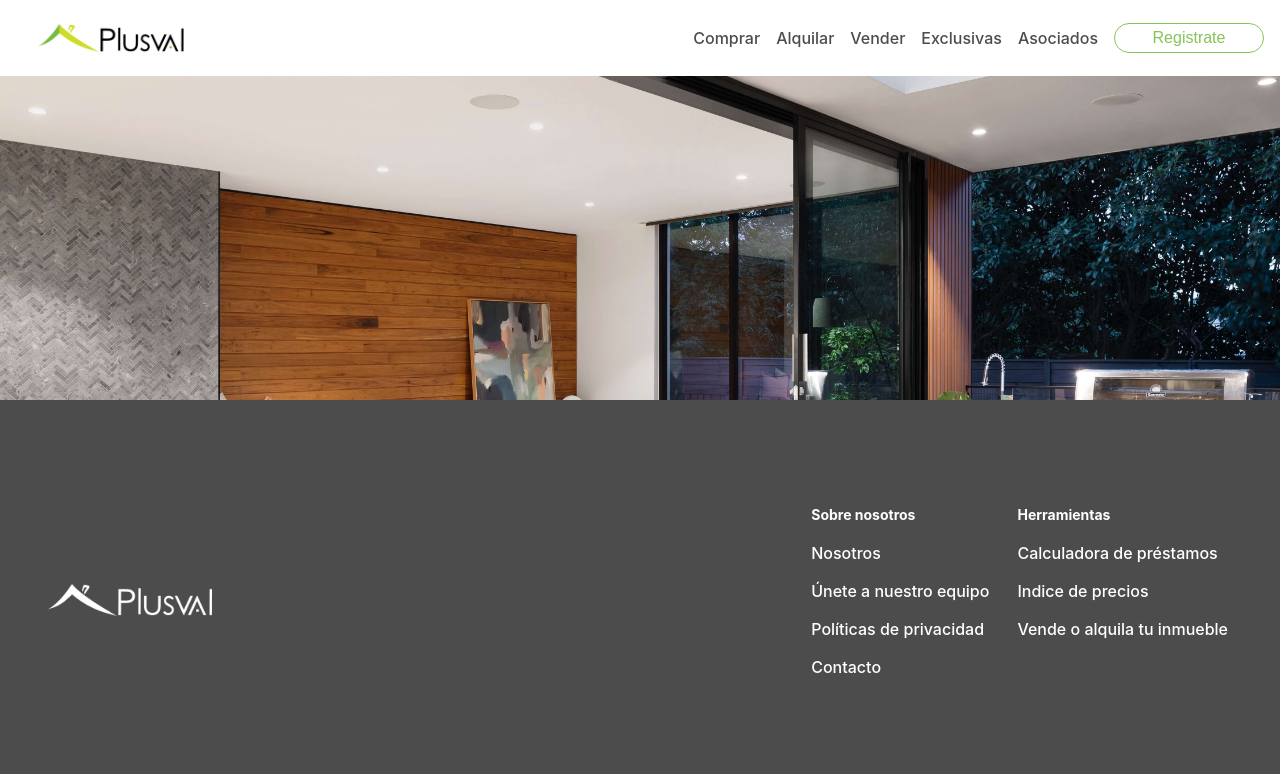
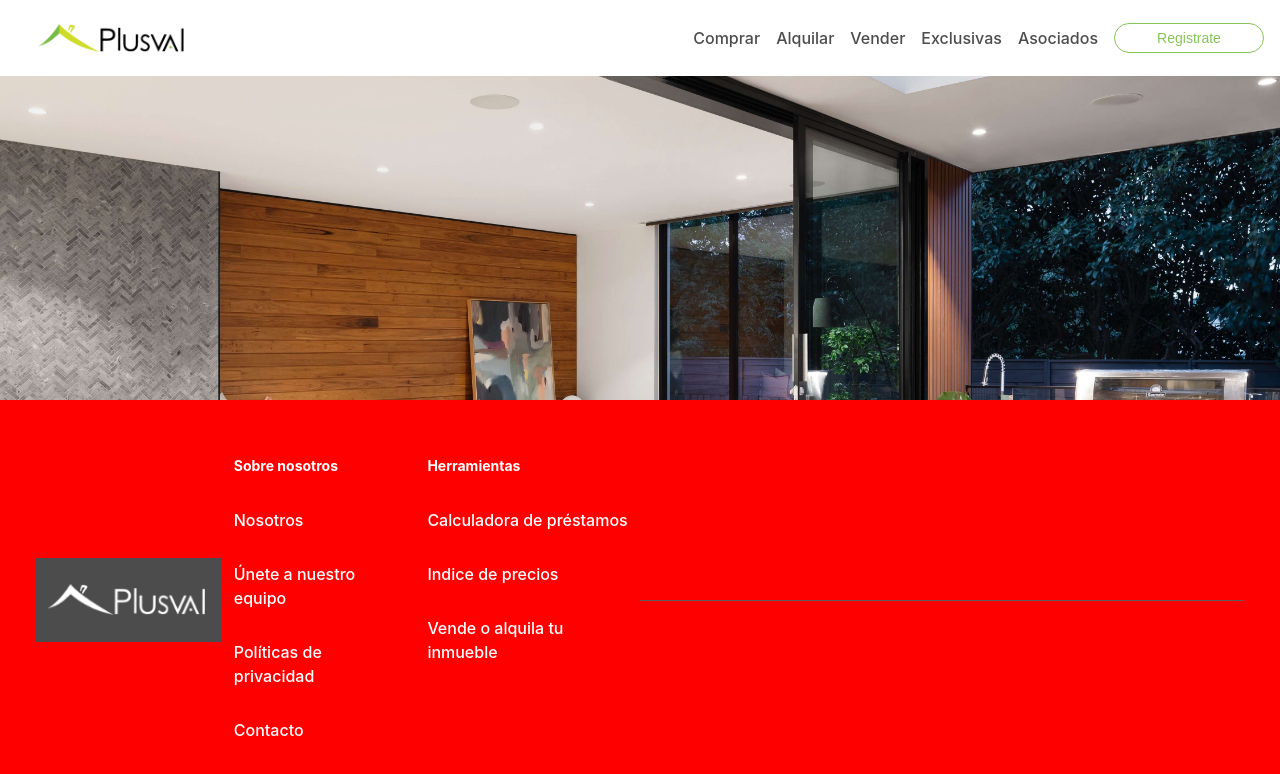
Before and after one commit to raycris/plusval, a React (Create React App) app: page / in a window 1280 px wide. Shown: the top 774 px of the page. Built offline with nearby package versions, Linux system fonts and the light colour scheme.

Commit message:
divider component

```diff
--- a/src/components/button.jsx
+++ b/src/components/button.jsx
@@ -17,6 +17,7 @@ const Container = styled.button`
     props.kind === "outline" ? `1px solid ${theme.color.primary}` : "none"};
   cursor: pointer;
   height: 30px;
+  display: flex;
   min-width: 150px;
   align-items: center;
   border-radius: 68px;
@@ -24,17 +25,18 @@ const Container = styled.button`
   background-color: ${(props) =>
     props.kind === "outline" ? "transparent" : `${theme.color.primary}`};
   &:hover {
-    background-color: #86c458;
+    background-color: ${theme.color.primary};
   }
 `;
 
-const Label = styled.text`
+const Label = styled.p`
   color: ${(props) =>
     props.kind === "outline"
       ? `${theme.color.white}`
       : `${theme.color.primary}`};
-  font-size: ${theme.fontSize.normal};
+  font-size: ${theme.fontSize.small};
   font-weight: 500;
+  text-align: center;
   &:hover {
     color: ${theme.color.white};
     font-weight: 500;
--- /dev/null
+++ b/src/components/divider.jsx
@@ -0,0 +1,23 @@
+import React from "react";
+import styled from "styled-components";
+import theme from "../lib/theme";
+
+const Divider = () => {
+  return (
+    <Container>
+      <Line />
+    </Container>
+  );
+};
+
+export default Divider;
+
+const Container = styled.div`
+  width: 100%;
+`;
+
+const Line = styled.div`
+  flex: 1;
+  height: 1px;
+  background-color: ${theme.color.laghtGray};
+`;
--- a/src/components/footer.jsx
+++ b/src/components/footer.jsx
@@ -3,6 +3,8 @@ import styled from "styled-components";
 
 import DarkLogo from "../assets/images/plusvalLogoDark.png";
 import theme from "../lib/theme";
+import Divider from "./divider";
+
 
 const arrayInfo = [
   {
@@ -30,12 +32,14 @@ const arrayInfo = [
 const Footer = () => {
   return (
     <Container>
+      <Allinfo>
         <ImageContainer>
           <Image src={DarkLogo} />
         </ImageContainer>
-      <Parent>
+
+        <ParentInfoContainer>
           {arrayInfo.map((item) => (
-          <InfoContainer>
+            <InfoContainer key={item.id}>
               <LabelContainer>
                 <Title>{item.title}</Title>
                 <Label>{item.info.one}</Label>
@@ -45,7 +49,10 @@ const Footer = () => {
               </LabelContainer>
             </InfoContainer>
           ))}
-      </Parent>
+        </ParentInfoContainer>
+      </Allinfo>
+
+   <Divider/>
     </Container>
   );
 };
@@ -55,39 +62,43 @@ export default Footer;
 const Container = styled.footer`
   padding: 0 36px;
   display: flex;
-  max-width: 100%;
+  /* max-width: 100%; */
   min-height: 400px;
   align-items: center;
   justify-content: space-between;
-  background-color: ${theme.color.secundary};
+  /* background-color: ${theme.color.secundary}; */
+  background-color: red;
 `;
 
 const InfoContainer = styled.div`
   display: flex;
+  max-width: 100%;
+  /* align-items: flex-start; */
   white-space: normal;
-  align-items: center;
-  justify-content: center;
+  flex-direction: row;
+  /* justify-content: space-between; */
 `;
 
-const Parent = styled.div`
+const ParentInfoContainer = styled.div`
   display: flex;
-  max-width: 550px;
-  align-items: flex-start;
+  max-width: 100%;
+  /* align-items: flex-start; */
   white-space: normal;
   flex-direction: row;
-  justify-content: space-between;
+  /* justify-content: space-between; */
+  /* background-color: red; */
 `;
 
 const LabelContainer = styled.a`
   cursor: pointer;
   margin: 12px;
   display: flex;
-  margin-right: 16px;
+  /* margin-right: 16px; */
   flex-direction: column;
   /* justify-content: flex-start; */
 `;
 
-const Label = styled.text`
+const Label = styled.p`
   color: ${theme.color.white};
   font-size: ${theme.fontSize.normal};
   line-height: 24px;
@@ -103,15 +114,23 @@ const ImageContainer = styled.div`
   display: flex;
   align-items: center;
   justify-content: center;
+  flex-direction: column;
 `;
 const Image = styled.img`
   max-width: 100%;
 `;
 
-const Title = styled.text`
+const Title = styled.p`
   color: ${theme.color.white};
   font-size: ${theme.fontSize.small};
   line-height: 16px;
   font-weight: 700;
   margin-bottom: 18px;
 `;
+
+const Allinfo = styled.div`
+  /* flex-direction: row; */
+  display: flex;
+  justify-content: space-around;
+  width: 100%;
+`;
--- a/src/lib/theme.js
+++ b/src/lib/theme.js
@@ -3,6 +3,7 @@ const theme = {
     white: "#FFFFFF",
     primary: "#86c458",
     secundary: "#4c4c4c",
+    laghtGray: "#5d5d5d"
   },
   fontSize: {
     small: "14px",
```
Lines whose indentation alone changed are shown as unchanged.
